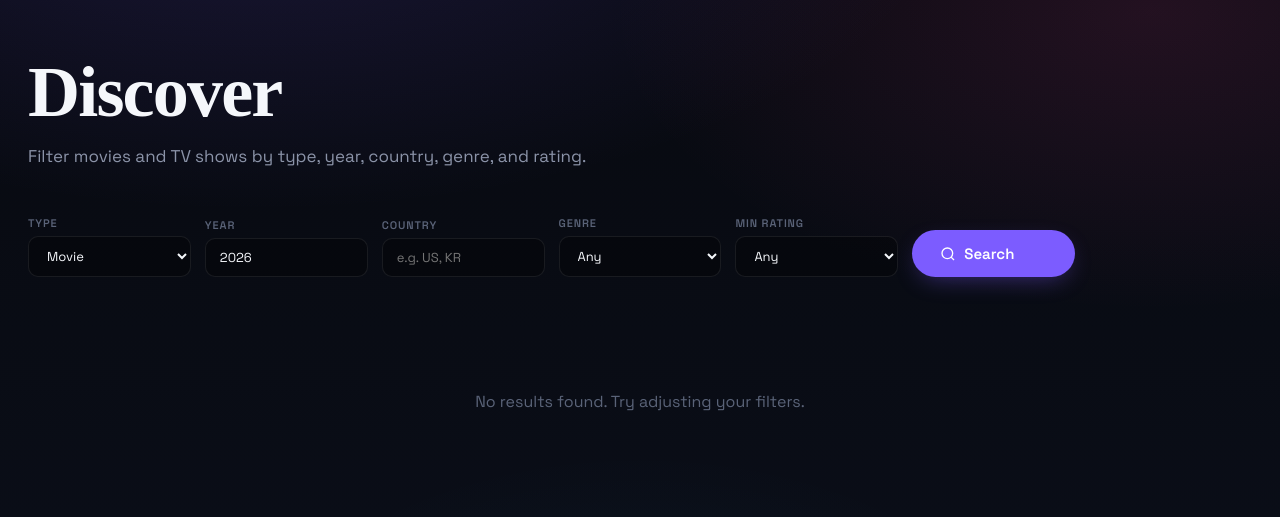
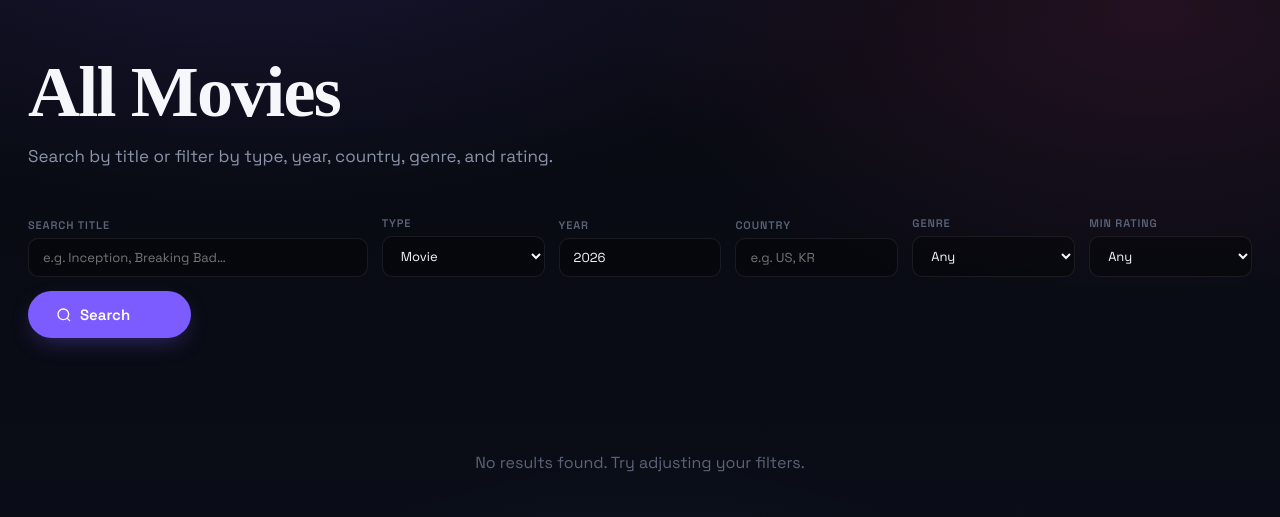
Before and after one commit to vpliasetskyi/f-p-django, a Django app: a page that uses templates/components/navbar.html in a window 1280 px wide. Shown: the part 69-586 px from the top of the page. Run offline with Django 5.2, Linux system fonts and the light colour scheme; some libraries are stand-ins or nearby versions; some web fonts are replaced.

Commit message:
final fixes apply

```diff
--- a/apps/content/tmdb.py
+++ b/apps/content/tmdb.py
@@ -36,6 +36,28 @@ def search_multi(query):
     except Exception as e:
         logger.error(f"Error fetching from TMDB: {e}")
         return []
+
+def search_by_type(query, media_type='movie', count=24):
+    if not TMDB_API_KEY or not query:
+        return []
+    url = f"{TMDB_BASE_URL}/search/{media_type}"
+    results = []
+    for pg in range(1, 3):
+        params = {'api_key': TMDB_API_KEY, 'query': query, 'language': 'en-US', 'page': pg, 'include_adult': 'false'}
+        try:
+            response = httpx.get(url, params=params, timeout=5.0)
+            response.raise_for_status()
+            page_results = response.json().get('results', [])
+            for item in page_results:
+                item['contnt_type'] = media_type
+            results.extend(page_results)
+            if len(results) >= count:
+                break
+        except Exception as e:
+            logger.error(f"Error searching {media_type}: {e}")
+            break
+    return results[:count]
+
 
 def get_genres():
     if not TMDB_API_KEY:
@@ -85,7 +107,7 @@ def search_people(query):
         return None
 
 
-def discover_media(media_type='movie', year=None, country=None, genre_id=None, min_rating=None, page=1, with_people=None, sort_by=None):
+def discover_media(media_type='movie', year=None, country=None, genre_id=None, min_rating=None, page=1, with_people=None, sort_by=None, count=24):
     if not TMDB_API_KEY:
         logger.warning("TMDB API Key is not set.")
         return []
@@ -94,50 +116,55 @@ def discover_media(media_type='movie', year=None, country=None, genre_id=None, m
     actual_sort = sort_by or 'popularity.desc'
     if actual_sort == 'release_date.desc':
         actual_sort = 'primary_release_date.desc' if media_type == 'movie' else 'first_air_date.desc'
-    params = {
+
+    base_params = {
         'api_key': TMDB_API_KEY,
         'language': 'en-US',
         'sort_by': actual_sort,
-        'page': page,
         'include_adult': 'false',
     }
     if year:
         key = 'primary_release_year' if media_type == 'movie' else 'first_air_date_year'
-        params[key] = year
+        base_params[key] = year
     if country:
-        params['with_origin_country'] = country
+        base_params['with_origin_country'] = country
     if genre_id:
-        params['with_genres'] = genre_id
+        base_params['with_genres'] = genre_id
     if min_rating:
-        params['vote_average.gte'] = min_rating
+        base_params['vote_average.gte'] = min_rating
     if with_people:
-        params['with_people'] = with_people
+        base_params['with_people'] = with_people
 
-    try:
-        response = httpx.get(url, params=params, timeout=5.0)
-        response.raise_for_status()
-        results = response.json().get('results', [])
-        for item in results:
-            item['contnt_type'] = media_type
-        return results
-    except Exception as e:
-        logger.error(f"Error fetching discover results: {e}")
-        return []
+    results = []
+    for pg in range(page, page + 2):
+        try:
+            response = httpx.get(url, params={**base_params, 'page': pg}, timeout=5.0)
+            response.raise_for_status()
+            page_results = response.json().get('results', [])
+            for item in page_results:
+                item['contnt_type'] = media_type
+            results.extend(page_results)
+            if len(results) >= count:
+                break
+        except Exception as e:
+            logger.error(f"Error fetching discover results: {e}")
+            break
+    return results[:count]
 
 
 def get_videos(tmdb_id, content_type='movie'):
     if not TMDB_API_KEY:
         return None
     url = f"{TMDB_BASE_URL}/{content_type}/{tmdb_id}/videos"
-    params = {'api_key': TMDB_API_KEY, 'language': 'en-US'}
     try:
-        response = httpx.get(url, params=params, timeout=5.0)
+        response = httpx.get(url, params={'api_key': TMDB_API_KEY, 'language': 'en-US'}, timeout=5.0)
         response.raise_for_status()
-        results = response.json().get('results', [])
-        for video in results:
-            if video.get('site') == 'YouTube' and video.get('type') == 'Trailer':
-                return video.get('key')
-        return None
+        yt_results = [v for v in response.json().get('results', []) if v.get('site') == 'YouTube']
+        for preferred in ('Trailer', 'Teaser', 'Clip', 'Featurette'):
+            for video in yt_results:
+                if video.get('type') == preferred:
+                    return video.get('key')
+        return yt_results[0].get('key') if yt_results else None
     except Exception as e:
         logger.error(f"Error fetching videos: {e}")
         return None
--- a/apps/content/views.py
+++ b/apps/content/views.py
@@ -177,17 +177,22 @@ class AdvancedSearchView(View):
         genre_id = request.GET.get('genre_id') or None
         min_rating = request.GET.get('min_rating') or None
         sort_by = request.GET.get('sort_by') or None
+        query = request.GET.get('q', '').strip()
+        page_label = request.GET.get('label', 'Discover')
 
         results = []
         if request.GET:
-            results = tmdb.discover_media(
-                media_type=media_type,
-                year=year,
-                country=country,
-                genre_id=genre_id,
-                min_rating=min_rating,
-                sort_by=sort_by,
-            )
+            if query:
+                results = tmdb.search_by_type(query, media_type)
+            else:
+                results = tmdb.discover_media(
+                    media_type=media_type,
+                    year=year,
+                    country=country,
+                    genre_id=genre_id,
+                    min_rating=min_rating,
+                    sort_by=sort_by,
+                )
 
         context = {
             'genres': unique_genres,
@@ -197,6 +202,8 @@ class AdvancedSearchView(View):
             'selected_country': country or '',
             'selected_genre_id': genre_id or '',
             'selected_min_rating': min_rating or '',
+            'selected_q': query,
+            'page_label': page_label,
         }
         return render(request, 'content/advanced_search.html', context)
 
@@ -207,13 +214,17 @@ class AdvancedSearchView(View):
         genre_id = request.POST.get('genre_id') or None
         min_rating = request.POST.get('min_rating') or None
         sort_by = request.POST.get('sort_by') or None
+        query = request.POST.get('q', '').strip()
 
-        results = tmdb.discover_media(
-            media_type=media_type,
-            year=year,
-            country=country,
-            genre_id=genre_id,
-            min_rating=min_rating,
-            sort_by=sort_by,
-        )
+        if query:
+            results = tmdb.search_by_type(query, media_type)
+        else:
+            results = tmdb.discover_media(
+                media_type=media_type,
+                year=year,
+                country=country,
+                genre_id=genre_id,
+                min_rating=min_rating,
+                sort_by=sort_by,
+            )
         return render(request, 'content/partials/discover_results.html', {'results': results})
--- a/templates/components/navbar.html
+++ b/templates/components/navbar.html
@@ -10,11 +10,11 @@
           <svg width="12" height="12" viewBox="0 0 24 24" fill="none" stroke="currentColor" stroke-width="2"><path d="M6 9l6 6 6-6"/></svg>
         </button>
         <div class="cx-dropdown">
-          <a href="{% url 'content:discover' %}?media_type=movie&year=2026" class="cx-dropdown-item">All Movies</a>
+          <a href="{% url 'content:discover' %}?media_type=movie&year=2026&label=All+Movies" class="cx-dropdown-item">All Movies</a>
           <div class="cx-dropdown-divider"></div>
-          <a href="{% url 'content:discover' %}?media_type=movie&year=2026&min_rating=6" class="cx-dropdown-item">Hot Releases</a>
-          <a href="{% url 'content:discover' %}?media_type=movie&genre_id=28&min_rating=7" class="cx-dropdown-item">Action</a>
-          <a href="{% url 'content:discover' %}?media_type=movie&min_rating=7" class="cx-dropdown-item">Popular</a>
+          <a href="{% url 'content:discover' %}?media_type=movie&year=2026&min_rating=6&label=Hot+Releases" class="cx-dropdown-item">Hot Releases</a>
+          <a href="{% url 'content:discover' %}?media_type=movie&genre_id=28&min_rating=7&label=Action" class="cx-dropdown-item">Action</a>
+          <a href="{% url 'content:discover' %}?media_type=movie&min_rating=7&label=Popular+Movies" class="cx-dropdown-item">Popular</a>
         </div>
       </div>
 
@@ -25,16 +25,16 @@
           <svg width="12" height="12" viewBox="0 0 24 24" fill="none" stroke="currentColor" stroke-width="2"><path d="M6 9l6 6 6-6"/></svg>
         </button>
         <div class="cx-dropdown">
-          <a href="{% url 'content:discover' %}?media_type=tv&year=2026" class="cx-dropdown-item">All TV Shows</a>
+          <a href="{% url 'content:discover' %}?media_type=tv&year=2026&label=All+TV+Shows" class="cx-dropdown-item">All TV Shows</a>
           <div class="cx-dropdown-divider"></div>
-          <a href="{% url 'content:discover' %}?media_type=tv&genre_id=16" class="cx-dropdown-item">Anime</a>
-          <a href="{% url 'content:discover' %}?media_type=tv&min_rating=7" class="cx-dropdown-item">Popular</a>
-          <a href="{% url 'content:discover' %}?media_type=tv&genre_id=10765" class="cx-dropdown-item">Sci-Fi &amp; Fantasy</a>
-          <a href="{% url 'content:discover' %}?media_type=tv&min_rating=8" class="cx-dropdown-item">Legendary</a>
+          <a href="{% url 'content:discover' %}?media_type=tv&genre_id=16&label=Anime" class="cx-dropdown-item">Anime</a>
+          <a href="{% url 'content:discover' %}?media_type=tv&min_rating=7&label=Popular+TV+Shows" class="cx-dropdown-item">Popular</a>
+          <a href="{% url 'content:discover' %}?media_type=tv&genre_id=10765&label=Sci-Fi+%26+Fantasy" class="cx-dropdown-item">Sci-Fi &amp; Fantasy</a>
+          <a href="{% url 'content:discover' %}?media_type=tv&min_rating=8&label=Legendary+TV" class="cx-dropdown-item">Legendary</a>
         </div>
       </div>
 
-      <a href="{% url 'content:discover' %}?media_type=movie&year=2026" class="cx-nav-item">Discover</a>
+      <a href="{% url 'content:discover' %}?media_type=movie&year=2026&label=Discover" class="cx-nav-item">Discover</a>
 
       {% if request.user.is_authenticated %}
       <a href="{% url 'lists:my_list' %}" class="cx-nav-item">My Lists</a>
--- a/templates/content/advanced_search.html
+++ b/templates/content/advanced_search.html
@@ -1,10 +1,10 @@
 {% extends 'base.html' %}
-{% block title %}Discover — Cinemix{% endblock %}
+{% block title %}{{ page_label }} — Cinemix{% endblock %}
 
 {% block content %}
 <div class="cx-page-head">
-  <h1 class="cx-page-title">Discover</h1>
-  <p class="cx-page-sub">Filter movies and TV shows by type, year, country, genre, and rating.</p>
+  <h1 class="cx-page-title">{{ page_label }}</h1>
+  <p class="cx-page-sub">Search by title or filter by type, year, country, genre, and rating.</p>
 </div>
 
 <form hx-post="{% url 'content:discover' %}"
@@ -12,6 +12,11 @@
       hx-swap="innerHTML"
       class="cx-discover-form">
   {% csrf_token %}
+  <div style="grid-column:span 2">
+    <label class="cx-discover-label">Search Title</label>
+    <input type="text" name="q" placeholder="e.g. Inception, Breaking Bad…"
+           class="cx-discover-input" value="{{ selected_q }}">
+  </div>
   <div>
     <label class="cx-discover-label">Type</label>
     <select name="media_type" class="cx-discover-select">
```
Also changed, not shown: templates/content/detail.html (+9 -10 lines).
